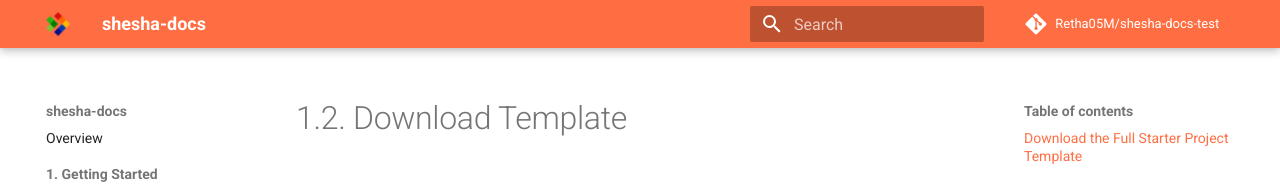
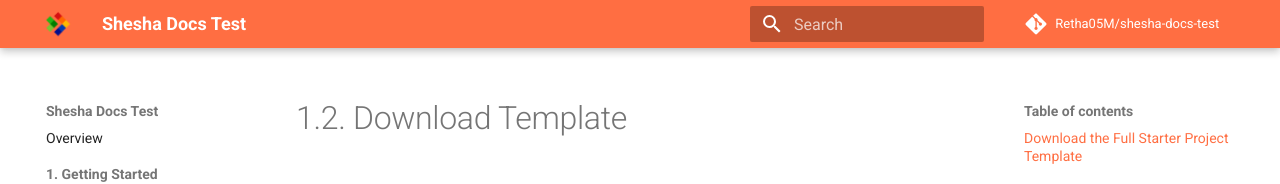
Before and after one commit to Retha05M/shesha-docs-test, an MkDocs documentation site: the page built from docs/1. Getting Started/1.2. Download Template.md, in a window 1280 px wide. Shown: the top 184 px of the page. Built offline with MkDocs 1.6.1 and Material for MkDocs 9.7.7, drawn with Linux system fonts in a browser that asks for light colours; comment, search, counter and statistics services are not loaded.

Commit message:
Update mkdocs.yml

```diff
--- a/mkdocs.yml
+++ b/mkdocs.yml
@@ -1,4 +1,4 @@
-site_name: shesha-docs
+site_name: Shesha Docs Test
 repo_url: https://github.com/Retha05M/shesha-docs-test
 repo_name: Retha05M/shesha-docs-test
 edit_uri: edit/main/docs/
```
